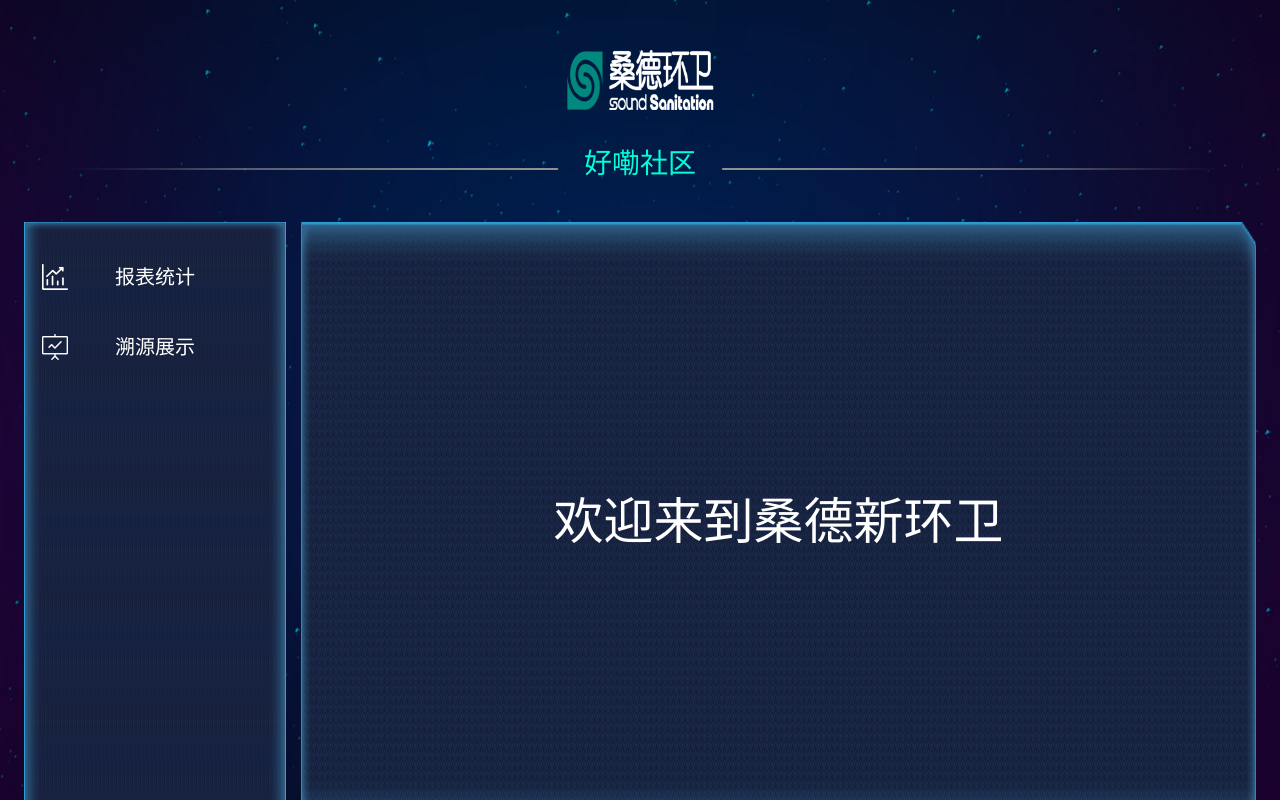
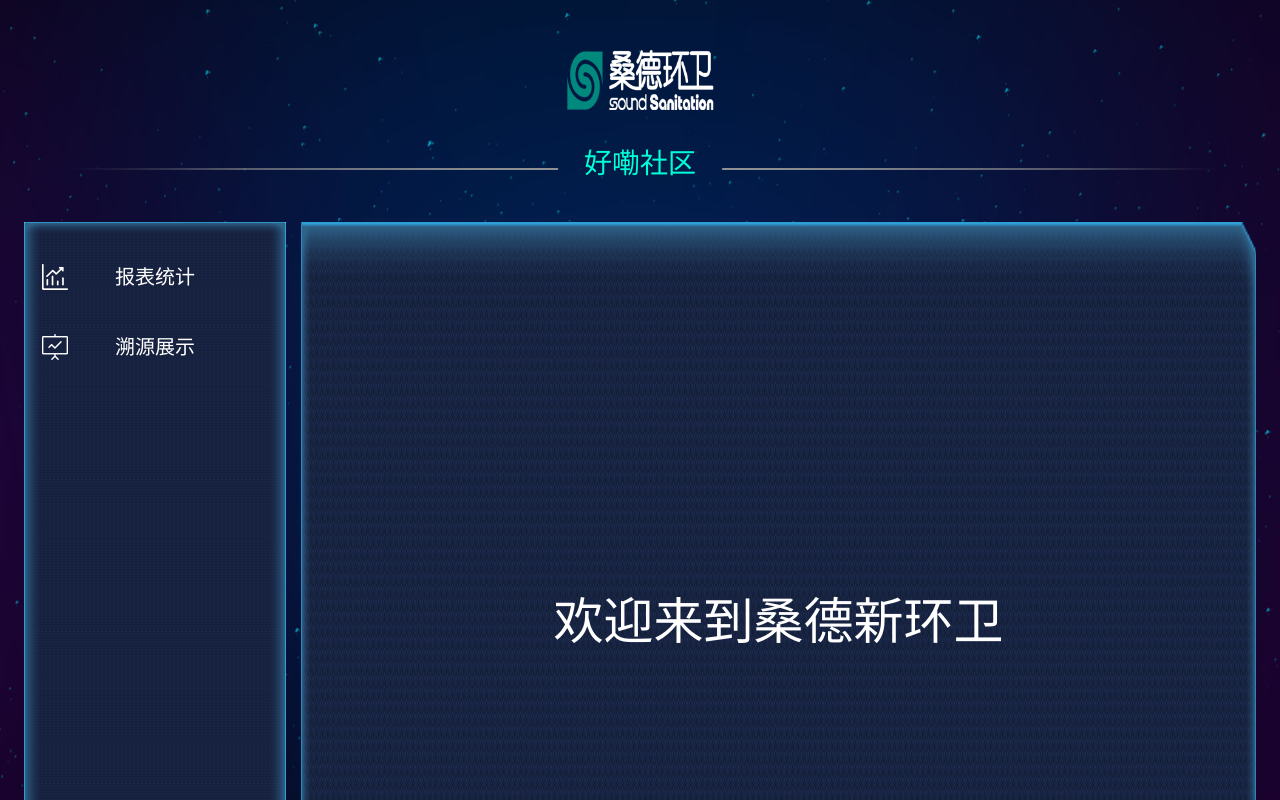
Before and after one commit to yufengkz/vue-element-echarts, a Vue app: page /tradepic in a window 1280 px wide. Shown: the top 800 px of the page. Built offline with nearby package versions, Linux system fonts and the light colour scheme.

Commit message:
vue-x searchData

```diff
--- a/index.html
+++ b/index.html
@@ -4,6 +4,7 @@
 	<meta charset="utf-8">
 	<meta name="viewport" content="width=device-width,initial-scale=1.0">
 	<title>好嘞再生溯源系统数据统计</title>
+	<link rel="icon" type="image/x-icon" href="./src/assets/img/favicon.ico"/>
 	<script>
 		var baseUrl = '';
 	</script>
--- a/src/App.vue
+++ b/src/App.vue
@@ -48,7 +48,7 @@
 	.el-aside{
 		width: 100%;
 		width: 262px;
-		height: 600px;
+		height: 800px;
 		background: url('./assets/img/left-side-bg.png') center no-repeat;
 		background-size: 100% 100%;
 	}
--- a/src/components/home.vue
+++ b/src/components/home.vue
@@ -18,12 +18,12 @@
 <!-- Add "scoped" attribute to limit CSS to this component only -->
 <style scoped lang="less">
 	.v-home{
-		height: 600px;
+		height: 800px;
 		background: url(../assets/img/pro-bg.png) no-repeat;
 		background-size: 100% 100%;
 		color: #fff;
 		text-align: center;
-		line-height: 600px;
+		line-height: 800px;
 		font-size: 50px;
 	}
 </style>
--- a/src/components/process/index.vue
+++ b/src/components/process/index.vue
@@ -63,10 +63,10 @@
 		data() {
 			return {
 				searchData: {
-					beginTime: '',
-					endTime: '',
-					orderNum: '',
-					mobile: ''
+					beginTime: this.$store.state.searchData.beginTime || '',
+					endTime: this.$store.state.searchData.endTime || '',
+					orderNum: this.$store.state.searchData.orderNum || '',
+					mobile: this.$store.state.searchData.mobile || ''
 				},
 
 				pickerOptions1: {
@@ -83,10 +83,14 @@
 		methods: {
 			//查询数据
 			onSubmit() {
+				this.$store.commit('setSearchData', this.searchData)
 				//console.log(this.searchData)
 				//this.$refs.ProcessLists.$emit('aa')
 				this.$refs.ProcessLists._getLists()
 			}
+		},
+		mounted() {
+			console.log(this.searchData);
 		},
 		components: {
 			ProcessLists
--- a/src/components/process/process.vue
+++ b/src/components/process/process.vue
@@ -309,7 +309,7 @@
 							position: absolute;
 							top: -80px;
 							left: 100px;
-							width: 210px;
+							min-width: 240px;
 							height: 200px;
 							overflow-y: auto;
 							background: url(../../assets/img/more-bg.png) repeat-y;
--- a/src/store/store.js
+++ b/src/store/store.js
@@ -10,11 +10,15 @@ const store = new Vuex.Store({
 	state: {
 		count: 0,
 		color: ['#00c6d7', '#0b7bdc'],
-		countyLists: []
+		countyLists: [],
+		searchData: {}
 	},
 	mutations: {
 		set(state, data){
 			state.countyLists = data
+		},
+		setSearchData(state, data){
+			state.searchData = data
 		}
 	},
 	strict: debug,
```
Also changed, not shown: 2 other files (tests, documents, lock files or other folders).
